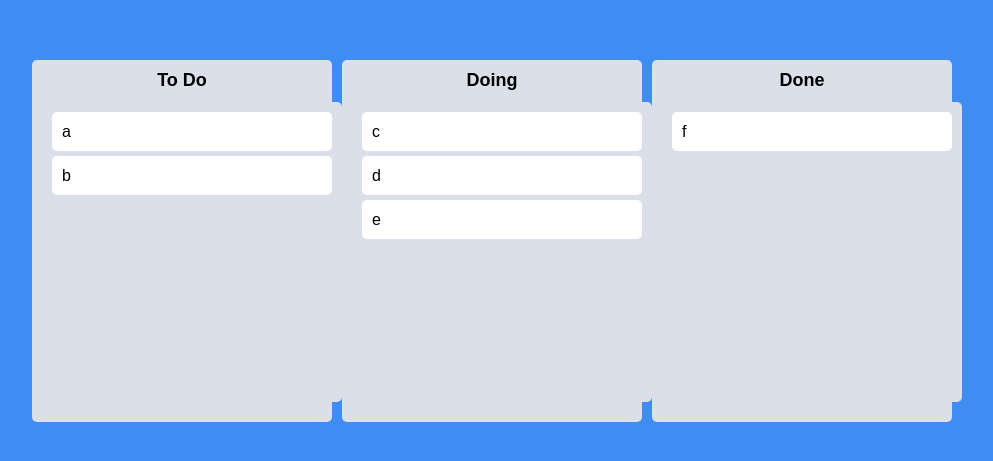
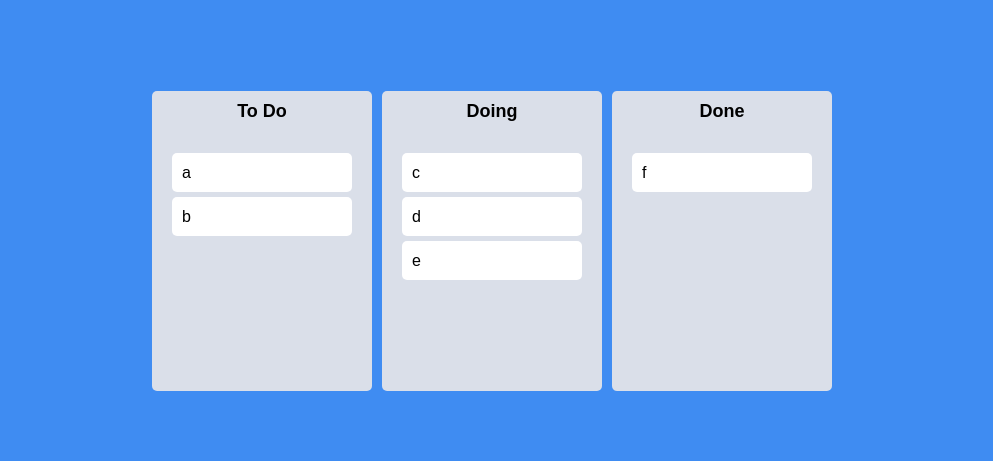
Before and after one commit to yelinkimm/todos, a React (Create React App) app: page / in a window 1280 px wide. Shown: the part 159-620 px from the top of the page, without its empty margins (148-1141 px from the left). Built offline with nearby package versions, Linux system fonts and the light colour scheme.

Commit message:
Modify style

```diff
--- a/src/App.tsx
+++ b/src/App.tsx
@@ -28,15 +28,26 @@ function App() {
   const onDragEnd = (info: DropResult) => {
     const { destination, draggableId, source } = info;
 
+    if (!destination) return;
     if (destination?.droppableId === source.droppableId) { // same board movement
       const droppableId = destination?.droppableId;
 
       setToDos((allBoards) => {
-      const boardCopy = [...allBoards[droppableId]];
-      boardCopy.splice(source.index, 1);
-      boardCopy.splice(destination?.index, 0, draggableId)
-      return {...allBoards, [droppableId]: boardCopy};
-    })
+        const boardCopy = [...allBoards[droppableId]];
+        boardCopy.splice(source.index, 1);
+        boardCopy.splice(destination?.index, 0, draggableId)
+        return {...allBoards, [droppableId]: boardCopy};
+      })
+    } else { // cross board movement
+      setToDos((allBoards) => {
+        const destinationCopy = [...allBoards[destination.droppableId]];
+        const sourceCopy = [...allBoards[source.droppableId]];
+
+        sourceCopy.splice(source.index, 1);
+        destinationCopy.splice(destination?.index, 0, draggableId)
+
+        return {...allBoards, [destination.droppableId]: destinationCopy, [source.droppableId]: sourceCopy};
+      });
     }
   };
 
--- a/src/components/Board.tsx
+++ b/src/components/Board.tsx
@@ -8,12 +8,14 @@ interface IBoardProps {
 }
 
 const Wrapper = styled.div`
+  display: flex;
+  flex-direction: column;
   width: 300px;
-  padding: 20px 10px;
   padding-top: 10px;
   background-color: ${(props) => props.theme.boardColor};
   border-radius: 5px;
   min-height: 300px;
+  overflow: hidden;
 `;
 
 const Title = styled.h2`
@@ -23,19 +25,34 @@ const Title = styled.h2`
   font-size: 18px;
 `;
 
+interface IArea {
+  isDraggingOver: boolean;
+  isDraggingFromThis: boolean
+}
+
+const Area = styled.div<IArea>`
+  flex-grow: 1;
+  background-color: ${prop => prop.isDraggingOver ? "#dfe6e9" : prop.isDraggingFromThis ? "#b2bec3" : "transparent"};
+  padding: 20px;
+`;
+
 function Board({ toDos, boardId }: IBoardProps) {
   return (
     <Wrapper>
       <Title>{boardId}</Title>
       <Droppable droppableId={boardId}>
-        {(magic) => (
-          <Wrapper ref={magic.innerRef} {...magic.droppableProps}>
+        {(magic, info) => (
+          <Area
+            isDraggingOver={info.isDraggingOver}
+            isDraggingFromThis={Boolean(info.draggingFromThisWith)}
+            ref={magic.innerRef}
+            {...magic.droppableProps}>
             {toDos.map((toDo, index) => (
               <DraggableCard key={toDo} toDo={toDo} index={index}/>
             ))}
             {/* placeholder: 내부 컴포넌트를 옮겨도 board의 크기를 유지시켜줌 */}
             {magic.placeholder}
-          </Wrapper>
+          </Area>
         )}
       </Droppable>
     </Wrapper>
--- a/src/components/DraggableCard.tsx
+++ b/src/components/DraggableCard.tsx
@@ -2,11 +2,12 @@ import { memo } from "react";
 import { Draggable } from "react-beautiful-dnd";
 import styled from "styled-components";
 
-const Card = styled.div`
+const Card = styled.div<{ isDragging: boolean }>`
   border-radius: 5px;
   margin-bottom: 5px;
   padding: 10px 10px;
-  background-color: ${(props) => props.theme.cardColor};
+  background-color: ${(props) => props.isDragging ? "#e4f2ff" : props.theme.cardColor};
+  box-shadow: ${(props) => props.isDragging ? "0px 2px 5px rgba(0, 0, 0, 0.05)" : "none"};
 `;
 
 interface IDraggableCardProps {
@@ -17,8 +18,9 @@ interface IDraggableCardProps {
 function DraggableCard({ toDo, index }: IDraggableCardProps) {
   return (
     <Draggable key={toDo} draggableId={toDo} index={index}>
-      {(magic) => (
+      {(magic, snapshot) => (
         <Card
+          isDragging={snapshot.isDragging}
           ref={magic.innerRef}
           {...magic.dragHandleProps}
           {...magic.draggableProps}
```
